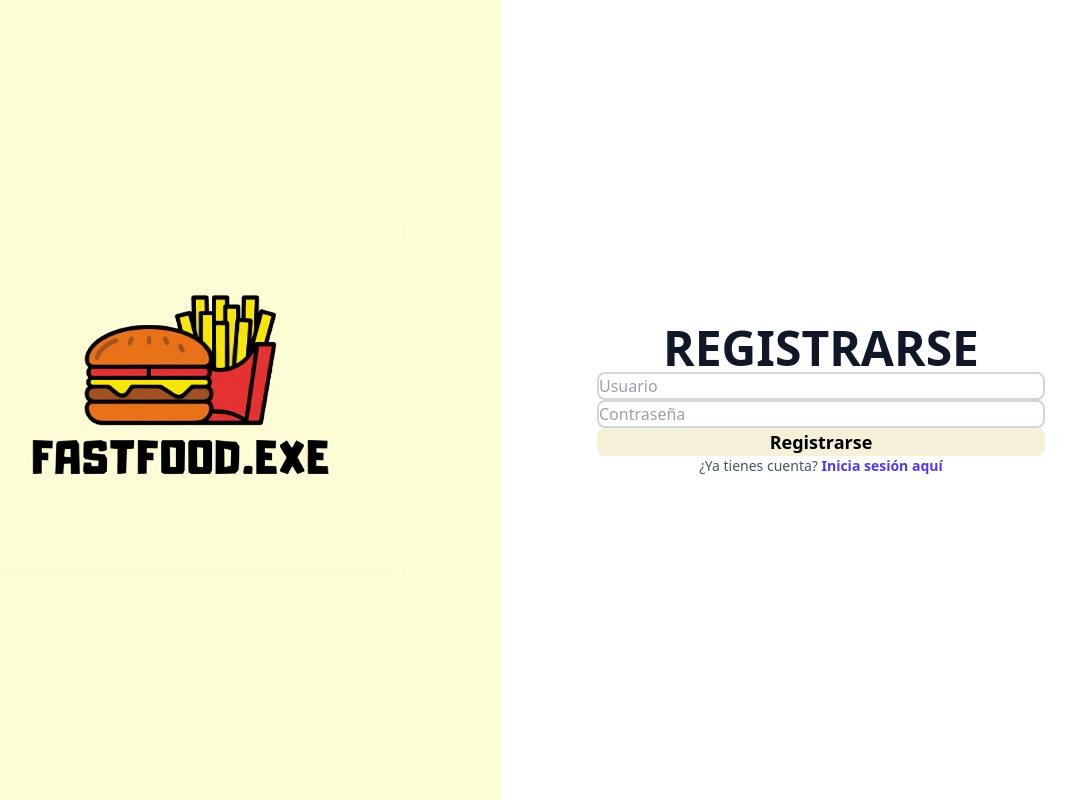
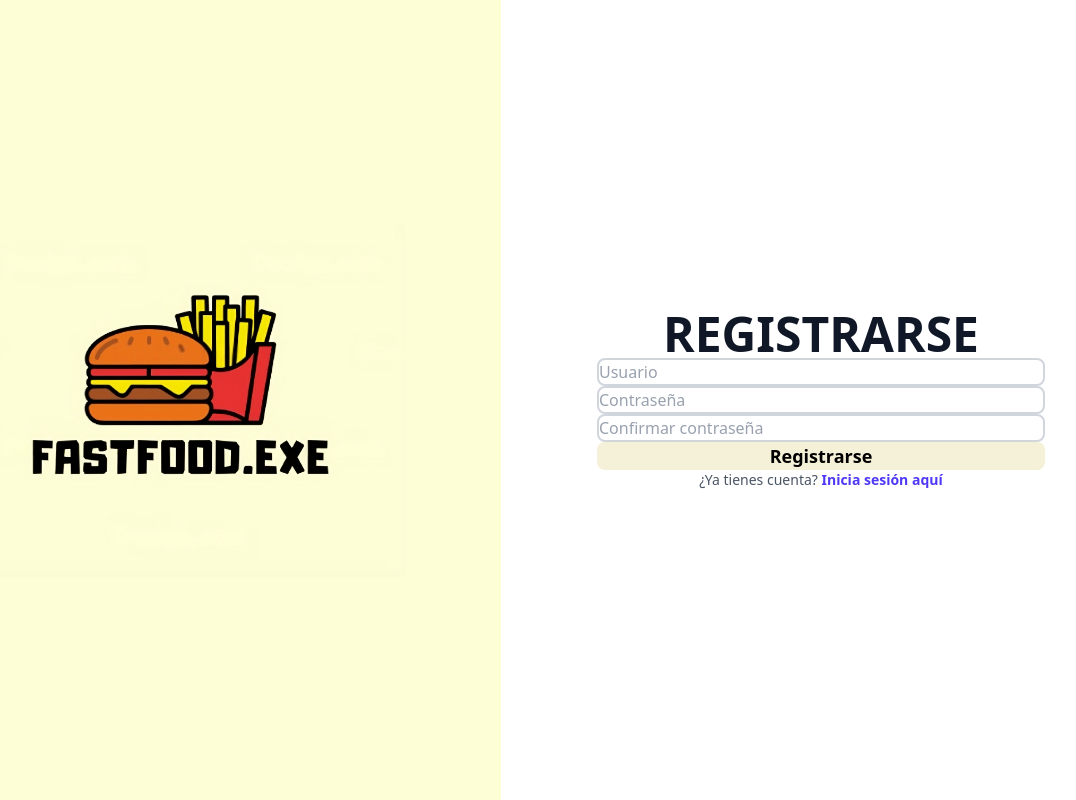
Before and after one commit to SebastianMendoza12/mi_proyecto, a React app in the folder frontend/: page /register in a window 1280 px wide. Shown: the whole page, without its empty margins (139-1215 px from the left). Built offline with nearby package versions, Linux system fonts and the light colour scheme; no server answers; the HTML template or start-up script is replaced by a standard one.

Commit message:
Update Register.jsx

```diff
--- a/frontend/src/pages/Register.jsx
+++ b/frontend/src/pages/Register.jsx
@@ -4,7 +4,9 @@ import logo from "../assets/LogotipoProyecto.png";
 
 function Register() {
   const [username, setUsername] = useState("");
+  const [telefono, setTelefono] = useState("");
   const [password, setPassword] = useState("");
+  const [confirmPassword, setConfirmPassword] = useState("");
   const [message, setMessage] = useState(null);
   const [loading, setLoading] = useState(false);
 
@@ -57,20 +59,28 @@ function Register() {
 
   const passwordStrength = checkPasswordStrength(password);
 
+  // Validar que las contraseñas coincidan
+  const passwordsMatch = password && confirmPassword && password === confirmPassword;
+  const showPasswordMismatch = confirmPassword && password !== confirmPassword;
+
   const handleRegister = async (e) => {
     e.preventDefault();
     setMessage(null);
+    if (password !== confirmPassword) {setMessage({ text: "❌ Las contraseñas no coinciden", type: "error" });
+      return;
+    }
     setLoading(true);
 
     // Limpieza automática: Remueve tokens viejos antes de register (evita "expired")
     localStorage.removeItem("access_token");
-    localStorage.removeItem("refresh_token");  // Si usas refresh tokens
+    localStorage.removeItem("refresh_token");
 
     try {
       await registerUser({ username, password });
       setMessage({ text: "✅ Usuario creado exitosamente. Ahora puedes iniciar sesión.", type: "success" });
       setUsername("");
-      setPassword("");  // Limpia campos para UX mejor
+      setPassword("");
+      setConfirmPassword("");
     } catch (err) {
       const status = err.response?.status;
       const errorDetail = err.response?.data?.detail || err.response?.data?.error || err.message || "";
@@ -184,6 +194,29 @@ function Register() {
 
             </div>
 
+            {/* Confirmar Contraseña */}
+            <div>
+              <input
+                type="password"
+                placeholder="Confirmar contraseña"
+                value={confirmPassword}
+                onChange={(e) => setConfirmPassword(e.target.value)}
+                required
+                className={`w-full px-6 py-4 rounded-lg border-2 transition-all duration-200 text-gray-700 placeholder-gray-400 focus:outline-none ${
+                  showPasswordMismatch
+                    ? "border-red-400 focus:border-red-500"
+                    : passwordsMatch
+                    ? "border-green-400 focus:border-green-500"
+                    : "border-gray-300 focus:border-gray-400"
+                }`}
+              />
+              {confirmPassword && (
+                <p className={`mt-2 text-sm font-medium ${passwordsMatch ? "text-green-600" : "text-red-600"}`}>
+                  {passwordsMatch ? "✓ Las contraseñas coinciden" : "✗ Las contraseñas no coinciden"}
+                </p>
+              )}
+            </div>
+
             {/* Botón Submit */}
             <button
               type="submit"
```
